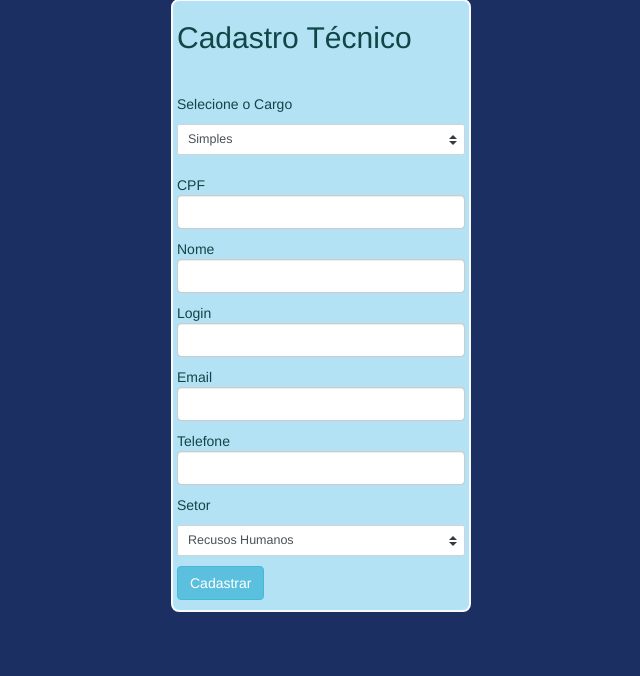
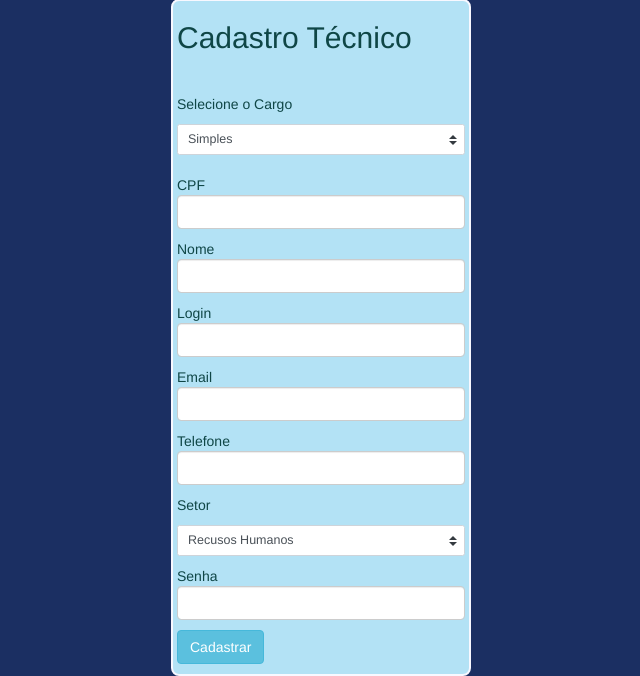
Before and after one commit to Yansb/trabalho-lp3, a PHP site: page /CadastroTecnico.php in a window 1280 px wide. Shown: the part 187-863 px from the top of the page, without its empty margins (341-981 px from the left). Before the commit the page ends 799 px from the top, so only its background shows below. Run offline with PHP 8.4, Linux system fonts and the light colour scheme.

Commit message:
Atulização para usar o controladorSetor

```diff
--- a/View/CadastroTecnico.php
+++ b/View/CadastroTecnico.php
@@ -57,7 +57,7 @@
   <br>
   <div class="formTecnico">
 
-    <form method="POST" action="#" class="needs-validation">
+    <form method="POST" action="../Controller/ControladorTecnico.php" class="needs-validation">
       <h2>Cadastro Técnico </h2>
       <br>
       <div class="form-row">
@@ -65,7 +65,7 @@
           <p>
 
             <p>Selecione o Cargo</p>
-            <select class="custom-select custom-select-lg mb-3" name="prioridade" required>
+            <select class="custom-select custom-select-lg mb-3" name="Cargo" required>
               <option value="simples">Simples</option>
               <option value="admin">Gerente</option>
               <option value="admin">Administrador</option>
@@ -79,19 +79,19 @@
             Nome<input class="form-control" id="Nome" type="text" name="Nome" size="20px" maxlength="100">
           </p>
           <p>
-            Login<input class="form-control" id="Login" type="text" name="text" size="20px" maxlength="9">
+            Login<input class="form-control" id="Login" type="text" name="Login" size="20px" maxlength="9">
           </p>
           <p>
-            Email<input class="form-control" id="Email" type="email" name="email" size="20px" maxlength="50">
+            Email<input class="form-control" id="Email" type="email" name="Email" size="20px" maxlength="50">
           </p>
 
           <p>
-            Telefone<input class="form-control" id="Telefone" type="tel" name="tel" size="30px" maxlength="11">
+            Telefone<input class="form-control" id="Telefone" type="tel" name="Telefone" size="30px" maxlength="11">
           </p>
 
 
           <p>Setor</p>
-          <select class="custom-select custom-select-lg mb-3" name="area" required>
+          <select class="custom-select custom-select-lg mb-3" name="Setor" required>
 
             <option value="rh">Recusos Humanos </option>
             <option value="ti">Tecnologia da Informação</option>
@@ -102,7 +102,10 @@
             <option value=">"></option>
 
           </select>
-
+          <p>
+            Senha<input class="form-control" id="Senha" type="password" name="Senha" size="20px" maxlength="9">
+          </p>
+          <input type="hidden" id="Acao" name="Acao" value="Adicionar">
           <div>
             <p>
               <a><button class="btn btn-info" onclick="sucesso1()">Cadastrar</button></a>
```
